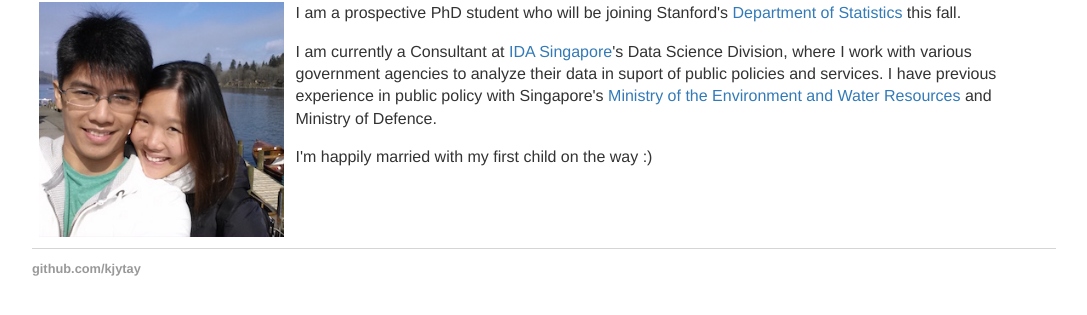
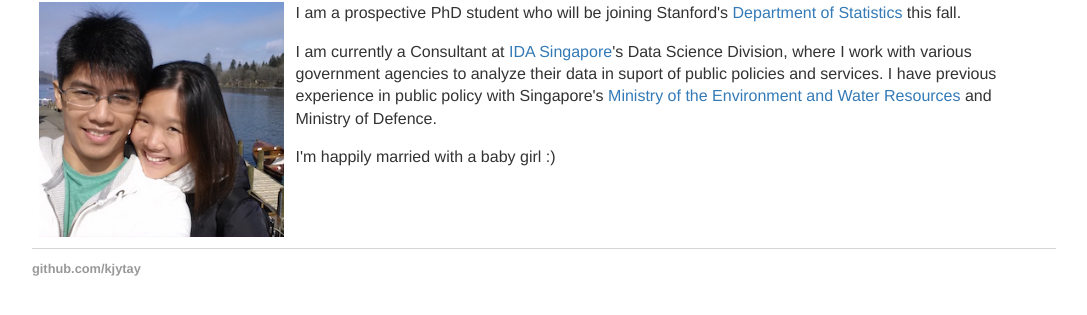
Before and after one commit to kjytay/kjytay.github.io, a Jekyll site: the page built from index.html, in a window 1280 px wide. Shown: the part 178-493 px from the top of the page, without its empty margins (96-1183 px from the left). Built offline with Jekyll 4.4.1, drawn with Linux system fonts in a browser that asks for light colours.

Commit message:
Updated index.html.

```diff
--- a/index.html
+++ b/index.html
@@ -14,7 +14,7 @@ title: Kenneth Tay
       <div id="blurb">
 	<p>I am a prospective PhD student who will be joining Stanford's <a target="_blank" href="https://statistics.stanford.edu/">Department of Statistics</a> this fall.</p>
 	<p>I am currently a Consultant at <a target="_blank" href="https://www.ida.gov.sg/">IDA Singapore</a>'s Data Science Division, where I work with various government agencies to analyze their data in suport of public policies and services. I have previous experience in public policy with Singapore's <a target="_blank" href="http://www.mewr.gov.sg/">Ministry of the Environment and Water Resources</a> and Ministry of Defence.</p>
-	<p>I'm happily married with my first child on the way :)</p>
+	<p>I'm happily married with a baby girl :)</p>
       </div><!-- /.blurb -->
     </td>
   </tr>
```
